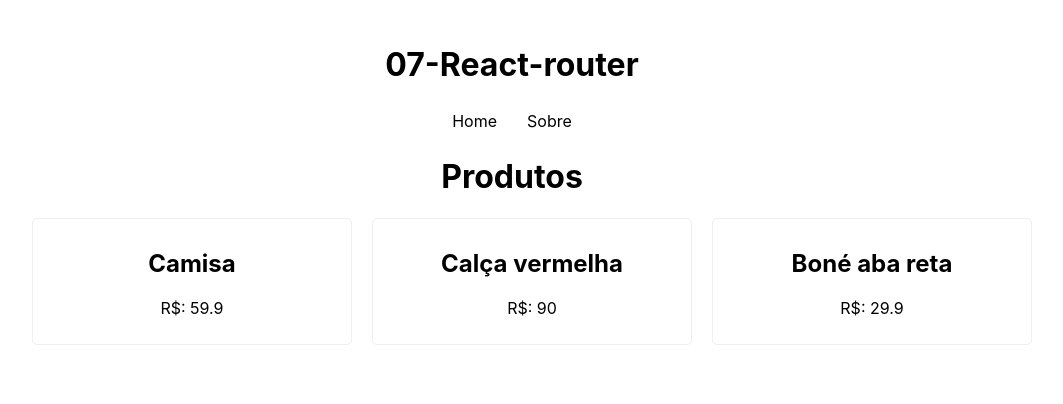
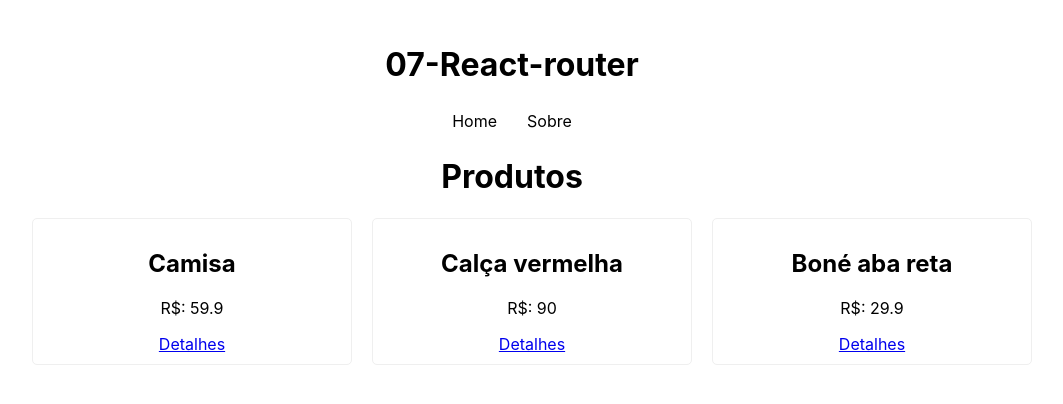
Before and after one commit to samueljdev/react-do-zero-a-maestria, a React (Vite) app: page / in a window 1280 px wide. Shown: the top 404 px of the page, without its empty margins (128-1191 px from the left). Built offline with nearby package versions, Linux system fonts and the light colour scheme; data requests are answered from the project's data file.

Commit message:
04-rota dinamica

```diff
--- a/src/App.jsx
+++ b/src/App.jsx
@@ -3,6 +3,7 @@ import './App.css'
 import Home from './pages/Home'
 import About from './pages/About'
 import Navibar from './components/Navibar'
+import Product from './pages/Product'
 
 function App() {
 
@@ -12,8 +13,10 @@ function App() {
       <BrowserRouter >
         <Navibar /> {/* como a Navibar tem elementos do react-router-dom ela fica abaixo*/}
         <Routes>
-          <Route path="/" element={<Home />} /> {/* carregando dados de produtos no Home */}
+          <Route path="/" element={<Home />} />
           <Route path="/about" element={<About />} />
+          {/* rota dinamica */}
+          <Route path="/products/:id" element={<Product />} />
         </Routes>
       </BrowserRouter>
     </>
--- a/src/pages/Home.jsx
+++ b/src/pages/Home.jsx
@@ -1,6 +1,7 @@
 import React from 'react'
 import "./Home.css"
 import { UseFetch } from '../hooks/UseFetch'
+import { Link } from 'react-router-dom'
 
 const Home = () => {
     const url = "http://localhost:3000/products"
@@ -15,6 +16,7 @@ const Home = () => {
                     <li key={item.id}>
                         <h2>{item.name}</h2>
                         <p>R$: {item.price}</p>
+                        <Link to={`/products/${item.id}`} >Detalhes</Link>
                     </li>
                 ))}
             </ul>
--- /dev/null
+++ b/src/pages/Product.jsx
@@ -0,0 +1,13 @@
+import React from 'react'
+import { useParams } from 'react-router-dom'
+
+const Product = () => {
+    const { id } = useParams()
+    return (
+        <>
+            <p>ID do produto: {id}</p>
+        </>
+    )
+}
+
+export default Product
```
